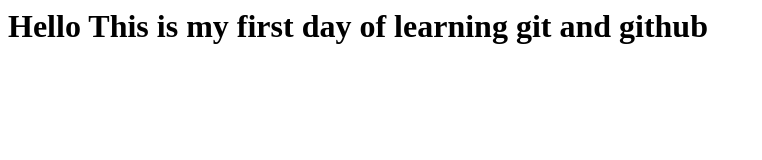
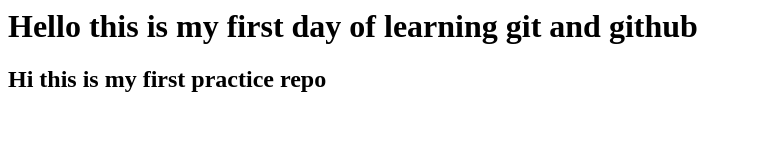
Before and after one commit to MUZAMMILDEVELOPER27/FirstPractice, a plain HTML site: page index.html in a window 1280 px wide. Shown: the whole page, without its empty margins (0-762 px from the left). Drawn offline with Linux system fonts and the light colour scheme.

Commit message:
this is practice code

```diff
--- a/index.html
+++ b/index.html
@@ -1 +1,2 @@
-<h1>Hello This is my first day of learning git and github</h1>
+<h1>Hello this is my first day of learning git and github</h1>
+<h2>Hi this is my first practice repo</h2>
--- /dev/null
+++ b/style.css
@@ -0,0 +1,4 @@
+*{
+    margin: 0;
+    padding: 0;
+}
```
